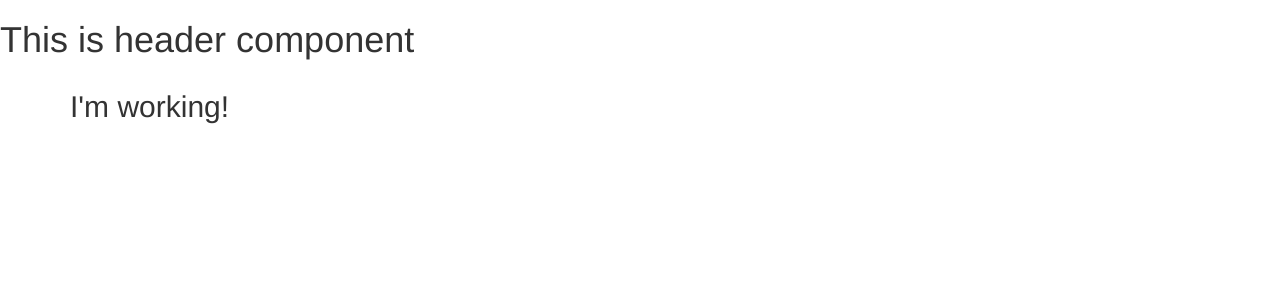
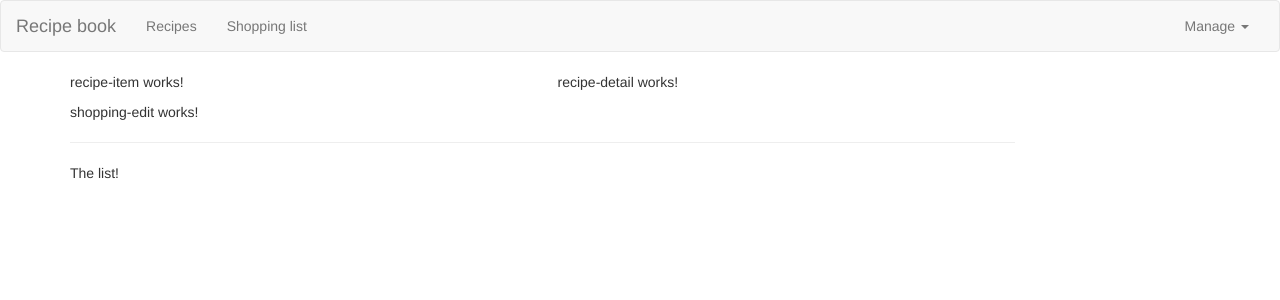
Before and after one commit to sebastianpopa/ng_app, an Angular app: page / in a window 1280 px wide. Shown: the top 300 px of the page. Built offline with nearby package versions, Linux system fonts and the light colour scheme.

Commit message:
Added basic structure and non-functional header

```diff
--- a/src/app/app.component.html
+++ b/src/app/app.component.html
@@ -2,7 +2,8 @@
 <div class="container">
     <div class="row">
         <div class="col-md-12">
-            <h2>I'm working!</h2>
+            <app-recipes></app-recipes>
+            <app-shopping-list></app-shopping-list>
         </div>
     </div>
 </div>
--- a/src/app/header/header.component.html
+++ b/src/app/header/header.component.html
@@ -1 +1,22 @@
-<h1>This is header component</h1>
+<nav class="navbar navbar-default">
+    <div class="container-fluid">
+        <div class="navbar-header">
+            <a href="#" class="navbar-brand">Recipe book</a>
+        </div>
+        <div class="collapse navbar-collapse">
+            <ul class="nav navbar-nav">
+                <li><a href="#">Recipes</a></li>
+                <li><a href="#">Shopping list</a></li>
+            </ul>
+            <ul class="nav navbar-nav navbar-right">
+                <li class="dropdown">
+                    <a href="#" class="dropdown-toggle" role="button">Manage <span class="caret"></span></a>
+                    <ul class="dropdown-menu">
+                        <li><a href="#">Save data</a></li>
+                        <li><a href="#">Fetch data</a></li>
+                    </ul>
+                </li>
+            </ul>
+        </div>
+    </div>
+</nav>
--- a/src/app/recipes/recipe-list/recipe-list.component.html
+++ b/src/app/recipes/recipe-list/recipe-list.component.html
@@ -1 +1 @@
-<p>recipe-list works!</p>
+<app-recipe-item></app-recipe-item>
--- a/src/app/recipes/recipes.component.html
+++ b/src/app/recipes/recipes.component.html
@@ -1 +1,8 @@
-<p>recipes works!</p>
+<div class="row">
+    <div class="col-md-5">
+        <app-recipe-list></app-recipe-list>
+    </div>
+    <div class="col-md-7">
+        <app-recipe-detail></app-recipe-detail>
+    </div>
+</div>
--- a/src/app/shopping-list/shopping-list.component.html
+++ b/src/app/shopping-list/shopping-list.component.html
@@ -1 +1,9 @@
-<p>shopping-list works!</p>
+<div class="row">
+    <div class="col-xs-10">
+        <app-shopping-edit>
+
+        </app-shopping-edit>
+        <hr>
+        <p>The list!</p>
+    </div>
+</div>
```
